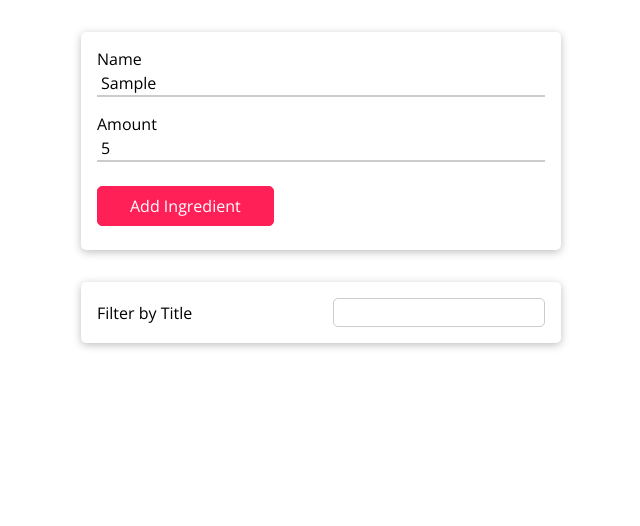
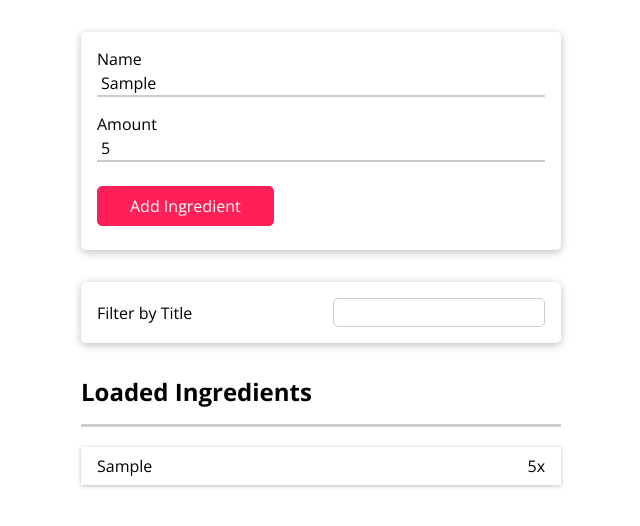
Before and after one commit to KayyamAjay/ReactPrac, a React (Create React App) app: page / in a window 1280 px wide. Both pictures are taken after typing "Sample", "5" into the empty fields and a click on the button "Add Ingredient". Shown: the top 526 px of the page, without its empty margins (319-959 px from the left). Built offline with nearby package versions, Linux system fonts and the light colour scheme.

Commit message:
Adding List to display

```diff
--- a/src/components/Ingredients/IngredientForm.js
+++ b/src/components/Ingredients/IngredientForm.js
@@ -7,8 +7,8 @@ const IngredientForm = React.memo((props) => {
   const [inputState, setInputState] = useState({ title: "", amount: "" });
   const submitHandler = (event) => {
     event.preventDefault();
-    console.log(inputState);
-    // ...
+    props.onAdd(inputState);
+    // ...;
   };
 
   const inputChangeHandler = (event) => {
--- a/src/components/Ingredients/IngredientList.js
+++ b/src/components/Ingredients/IngredientList.js
@@ -1,14 +1,14 @@
-import React from 'react';
+import React from "react";
 
-import './IngredientList.css';
+import "./IngredientList.css";
 
-const IngredientList = props => {
+const IngredientList = (props) => {
   return (
     <section className="ingredient-list">
       <h2>Loaded Ingredients</h2>
       <ul>
-        {props.ingredients.map(ig => (
-          <li key={ig.id} onClick={props.onRemoveItem.bind(this, ig.id)}>
+        {props.ingredients.map((ig) => (
+          <li key={ig.id}>
             <span>{ig.title}</span>
             <span>{ig.amount}x</span>
           </li>
@@ -17,5 +17,6 @@ const IngredientList = props => {
     </section>
   );
 };
+// onClick={props.onRemoveItem.bind(this, ig.id)}
 
 export default IngredientList;
--- a/src/components/Ingredients/Ingredients.js
+++ b/src/components/Ingredients/Ingredients.js
@@ -1,16 +1,25 @@
-import React from 'react';
-
-import IngredientForm from './IngredientForm';
-import Search from './Search';
+import React, { useState } from "react";
+import IngreditenList from "./IngredientList";
+import IngredientForm from "./IngredientForm";
+import Search from "./Search";
 
 function Ingredients() {
+  const [userIngredients, setUserIngredients] = useState([]);
+  const addIngredientsHandler = (ingredient) => {
+    setUserIngredients((prev) => [
+      ...prev,
+      { id: Math.random().toString(), ...ingredient }, //adding id and keeping the key value pair by ...ingredient
+    ]);
+  };
+  console.log(userIngredients);
   return (
     <div className="App">
-      <IngredientForm />
+      <IngredientForm onAdd={addIngredientsHandler} />
 
       <section>
         <Search />
         {/* Need to add list here! */}
+        <IngreditenList ingredients={userIngredients} />
       </section>
     </div>
   );
```
